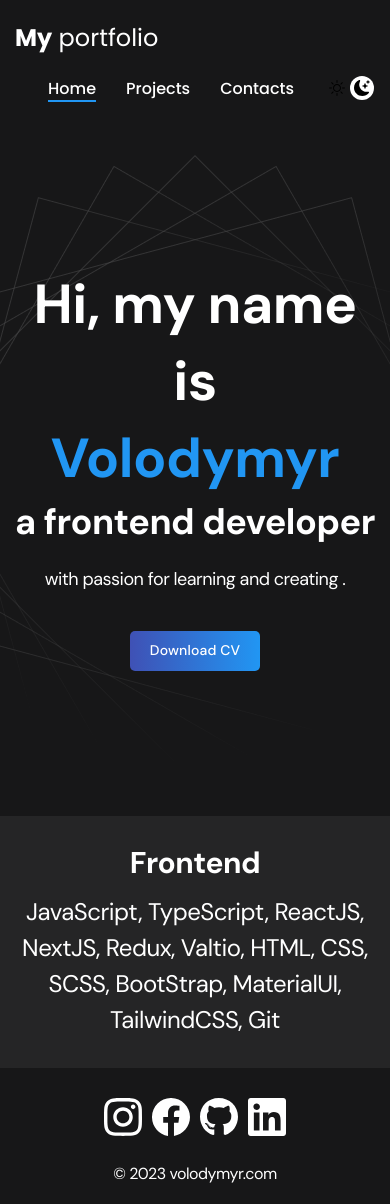
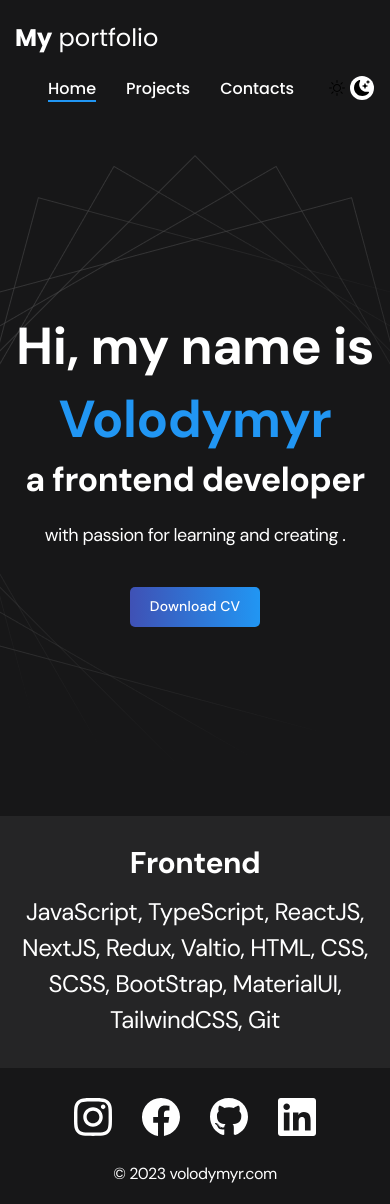
Before and after one commit to vk-workshop/portfolio, a React (Create React App) app: page / in a window 390 px wide. Built offline with nearby package versions, Linux system fonts and the light colour scheme.

Commit message:
column-gap
change column-gap

```diff
--- a/src/components/footer/Footer.css
+++ b/src/components/footer/Footer.css
@@ -81,7 +81,7 @@
 		padding: 30px 0 20px 0;
 	}
 	.social {
-		column-gap: 10px;
+		column-gap: 30px;
 	}
 
   }
--- a/src/components/header/Header.css
+++ b/src/components/header/Header.css
@@ -55,13 +55,13 @@
 
 .header__title {
 	margin-bottom: 20px;
-	font-size: 36px;
+	font-size: 34px;
 	font-weight: 700;
 	line-height: 1.4;
 }
 
 .header__title strong {
-	font-size: 55px;
+	font-size: 52px;
 	font-weight: 700;
 }
 
```
